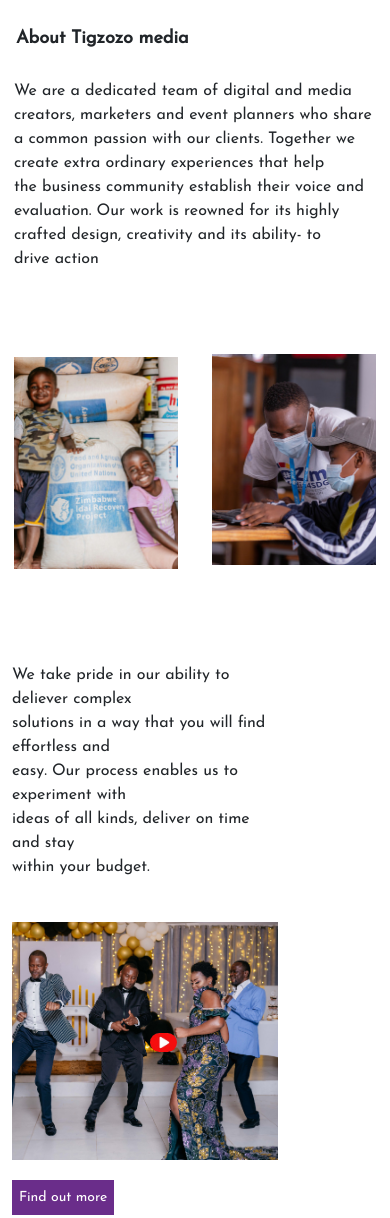
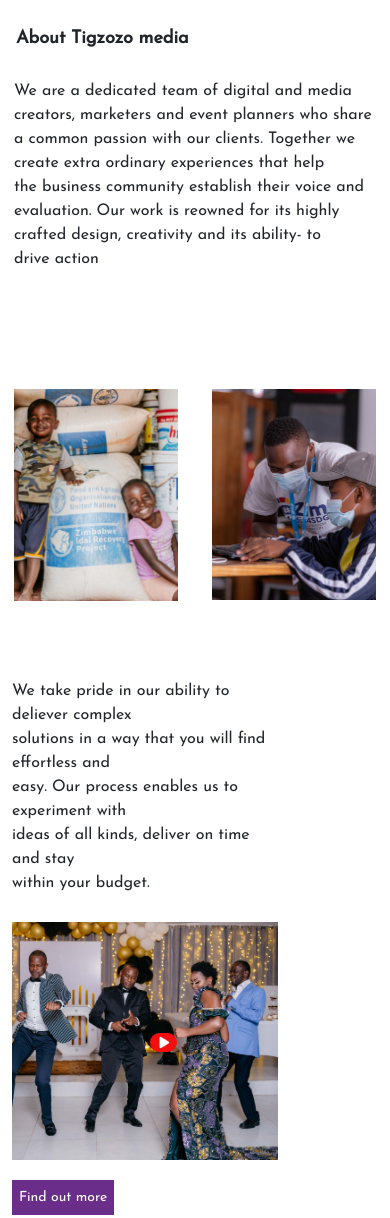
Before and after one commit to MunasheChirenje/tigzozo, a plain HTML site: page index.html in a window 390 px wide. Shown: the part 820-2038 px from the top of the page. Drawn offline with nearby package versions, Linux system fonts and the light colour scheme.

Commit message:
rl commit

```diff
--- a/style.scss
+++ b/style.scss
@@ -864,7 +864,7 @@ margin-top: -22px;
     .img31{
 
         margin-left: 30px;
-        margin-top: -152px;
+        margin-top: 0px;
         width: 45%;
     }
 
@@ -872,7 +872,8 @@ margin-top: -22px;
 
     .img32{
 
-        margin-top: -32px;
+        margin-top: 0px;
+        margin-bottom: 0px;
         // margin-top: -206px;
         width: 45%;
     }
@@ -906,14 +907,15 @@ margin-top: -22px;
 
     .img9{
         width: 100%;
-        margin-top: -21px;
+        margin-top: 60px;
     }
 
 
     .p6{
 
         position: absolute;
-        top: -62%;
+        top: -52%;
+        margin-top: 0px;
     }
 
 
```
Also changed, not shown: style.css, 1 other file.
